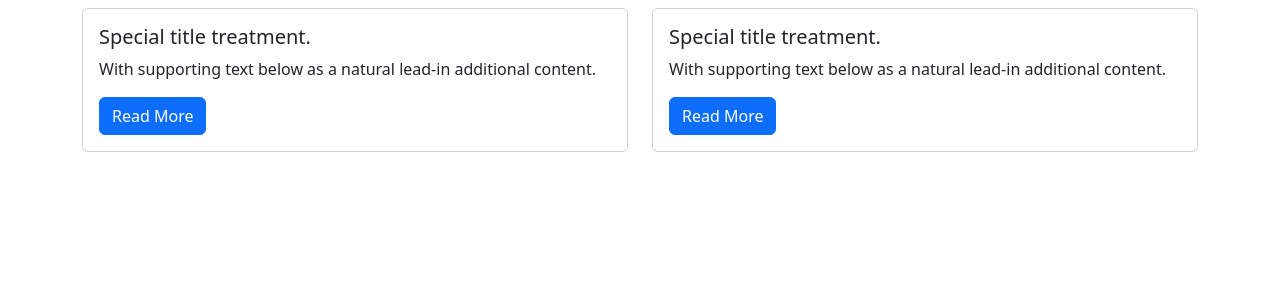
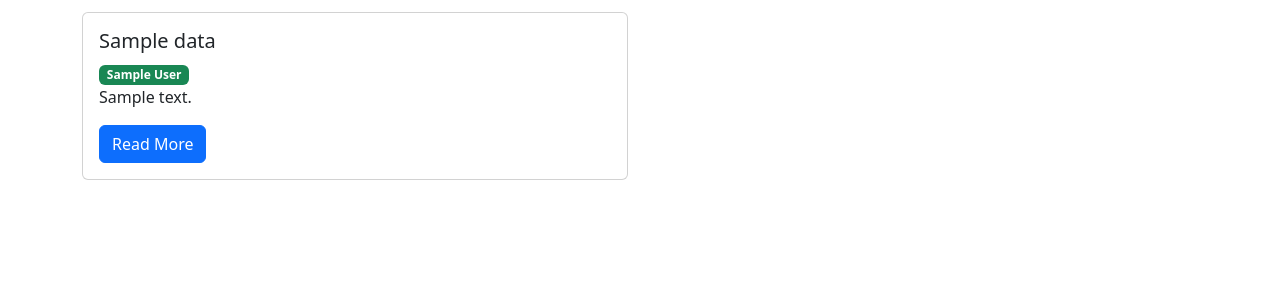
Before and after one commit to Andje23/blog_project, a Django app: template templates/main/blog_home.html in a window 1280 px wide. Shown: the part 56-356 px from the top of the page. Run offline with Django 4.2, Linux system fonts and the light colour scheme; the template is opened without the code that fills it: most values are stand-ins (such as "Sample title", 1, 10 or a date in 2020).

Commit message:
Data output of the article title? author and description of the article? on the main page.

```diff
--- a/main/views.py
+++ b/main/views.py
@@ -4,9 +4,8 @@ from .models import Blog, BlogComment
 
 def blog_home(request):
     all_blogs = Blog.objects.all()
-    context = {
-        {'all_blogs': all_blogs}
-    }
+    context = {'blogs': all_blogs}
+
     return render(request, "main/blog_home.html", context)
 
 
--- a/templates/main/blog_home.html
+++ b/templates/main/blog_home.html
@@ -2,11 +2,13 @@
 
 {% block content %}
     <div class="row">
-        <div class="col-sm-6">
+        {% for data in blogs %}
+        <div class="col-sm-6 mt-1">
             <div class="card">
                 <div class="card-body">
-                    <h5 class="card-title">Special title treatment.</h5>
-                    <p class="card-text">With supporting text below as a natural lead-in additional content.</p>
+                    <h5 class="card-title">{{ data.name }}</h5>
+                    <span class="badge bg-success">{{ data.author }}</span>
+                    <p class="card-text">{{ data.description | truncatewords:20 }}</p>
                     <a href="{% url 'blog_detail' %}" class="btn btn-primary">Read More</a>
 
                 </div>
@@ -14,20 +16,7 @@
             </div>
 
         </div>
-
-    <div class="col-sm-6">
-        <div class="card">
-            <div class="card-body">
-                 <h5 class="card-title">Special title treatment.</h5>
-                    <p class="card-text">With supporting text below as a natural lead-in additional content.</p>
-                    <a href="{% url 'blog_detail' %}" class="btn btn-primary">Read More</a>
-
-            </div>
-
-        </div>
-
-    </div>
-
+        {% endfor %}
     </div>
 
 {% endblock content %}
```
Also changed, not shown: templates/base.html (renamed from templates/main/base.html).
